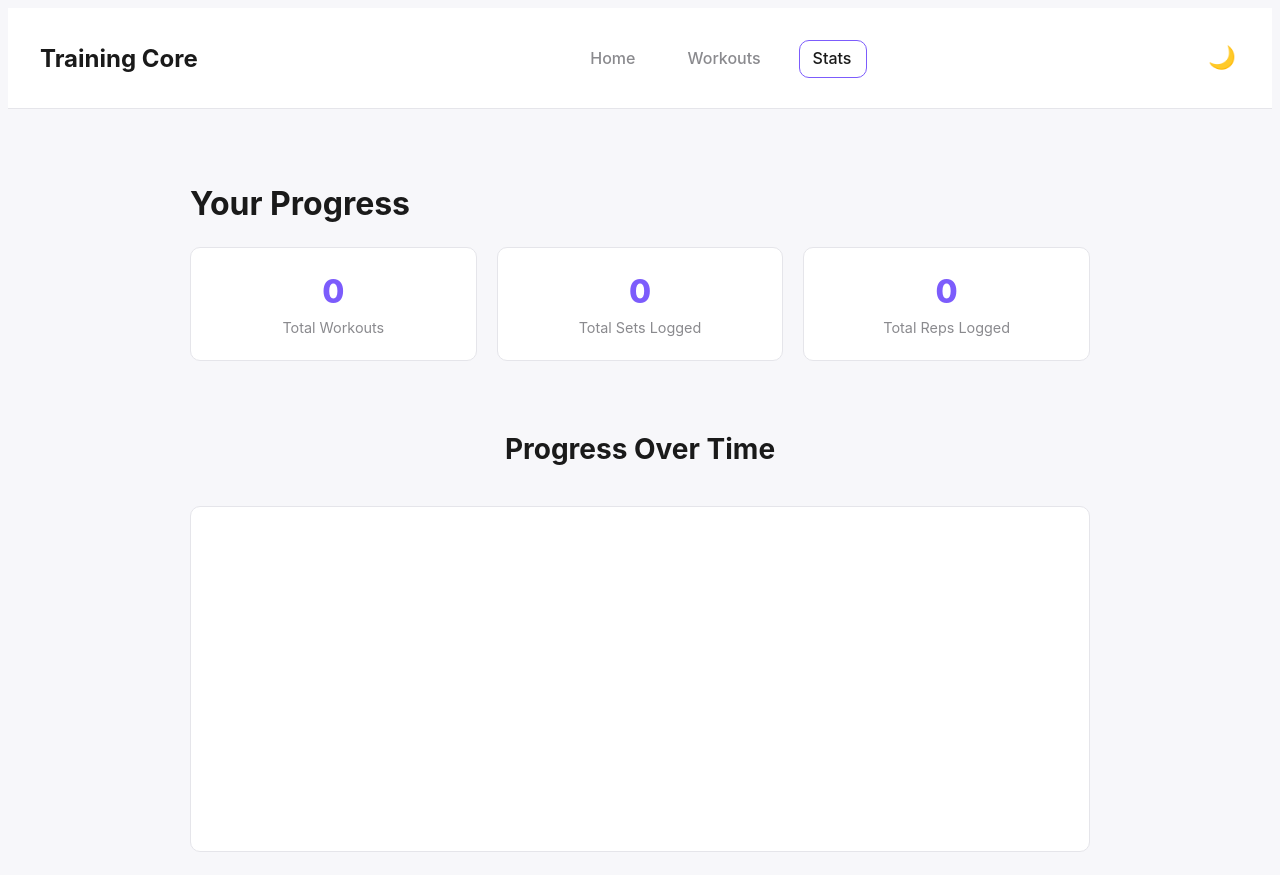
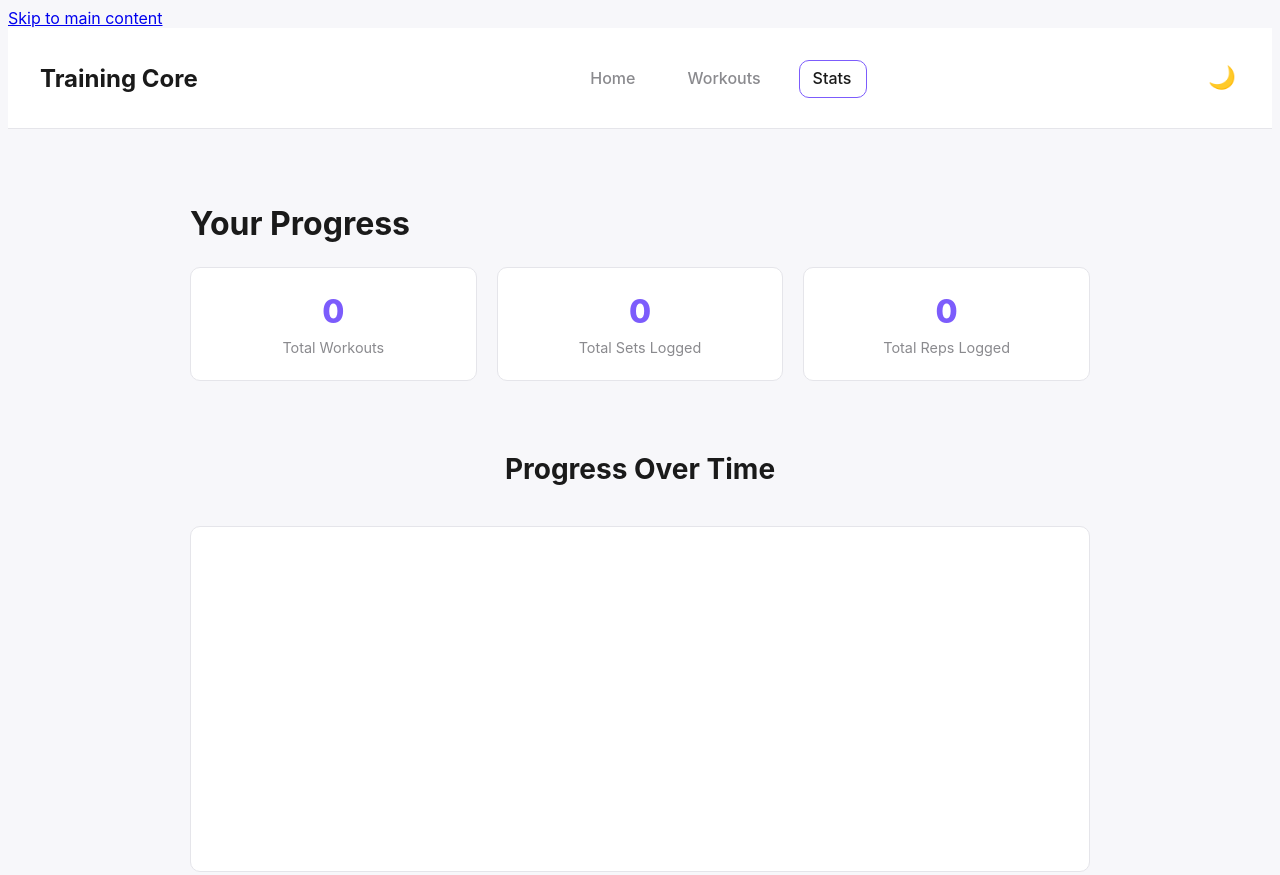
Before and after one commit to AhssanKhalid11/trainingCore, a website: page stats.html in a window 1280 px wide. Shown: the top 875 px of the page. Drawn offline with nearby package versions, Linux system fonts and the light colour scheme; no server answers.

Commit message:
feat: add skip link to stats page for keyboard accessibility

```diff
--- a/stats.html
+++ b/stats.html
@@ -8,6 +8,8 @@
     <link rel="stylesheet" href="css/style.css" />
   </head>
   <body>
+    <a href="#main-content" class="skip-link">Skip to main content</a>
+
     <header class="site-header">
       <div class="site-logo">Training Core</div>
       <nav class="site-nav" aria-label="Main navigation">
@@ -34,7 +36,7 @@
       </button>
     </header>
 
-    <main class="page-main">
+    <main id="main-content" class="page-main">
       <section class="stats-summary-section">
         <h1 class="page-title">Your Progress</h1>
 
```
